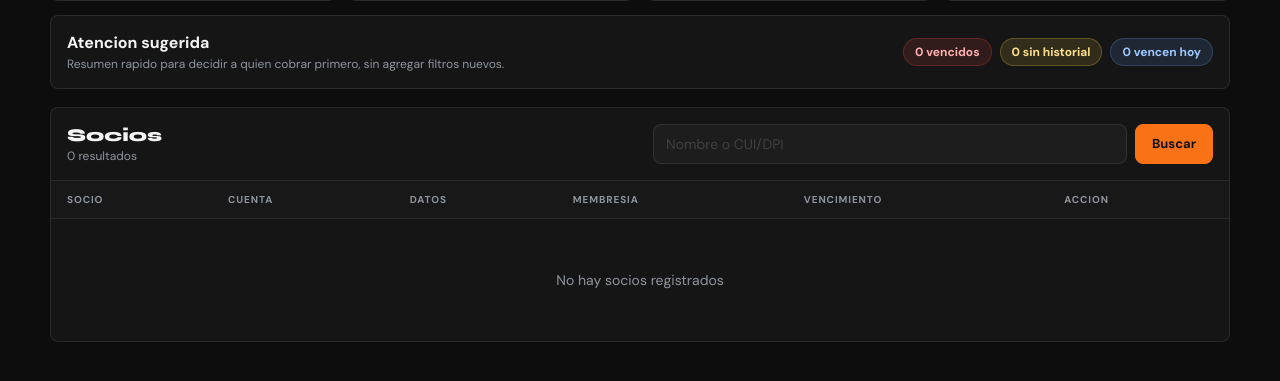
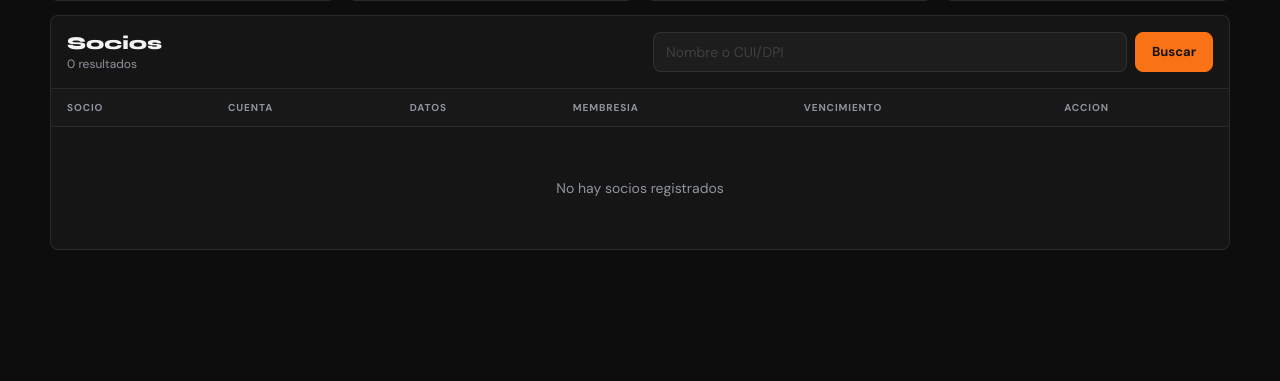
Before and after one commit to Marinho2977/BodyFlexGym, a Flask app: template gym_web/templates/empleado.html in a window 1280 px wide. Shown: the part 299-680 px from the top of the page. Run offline with Flask 3, Linux system fonts and the light colour scheme; the template is opened without the code that fills it, so the values that code supplies are empty.

Commit message:
Quitar atencion sugerida del panel empleado

```diff
--- a/gym_web/templates/empleado.html
+++ b/gym_web/templates/empleado.html
@@ -212,54 +212,6 @@
             font-size: 12px;
             margin-top: 8px;
         }
-
-        .attention {
-            background: var(--surface);
-            border: 1px solid var(--line);
-            border-radius: 8px;
-            padding: 16px;
-            display: flex;
-            align-items: center;
-            justify-content: space-between;
-            gap: 16px;
-            margin-bottom: 18px;
-        }
-
-        .attention-title {
-            font-weight: 800;
-            color: var(--text);
-            margin-bottom: 3px;
-        }
-
-        .attention-sub {
-            color: var(--muted);
-            font-size: 12px;
-        }
-
-        .attention-chips {
-            display: flex;
-            gap: 8px;
-            flex-wrap: wrap;
-            justify-content: flex-end;
-        }
-
-        .info-chip {
-            min-height: 28px;
-            padding: 0 11px;
-            border-radius: 999px;
-            display: inline-flex;
-            align-items: center;
-            font-size: 12px;
-            font-weight: 800;
-            white-space: nowrap;
-            background: rgba(143,148,156,0.12);
-            border: 1px solid rgba(143,148,156,0.2);
-            color: #cbd0d6;
-        }
-
-        .info-chip.red { background: var(--red-soft); border-color: rgba(239,68,68,0.25); color: #ffb0b0; }
-        .info-chip.yellow { background: var(--yellow-soft); border-color: rgba(247,201,72,0.25); color: #ffe08a; }
-        .info-chip.blue { background: rgba(96,165,250,0.13); border-color: rgba(96,165,250,0.24); color: #9cc8ff; }
 
         .panel {
             background: var(--surface);
@@ -591,8 +543,7 @@
 
         @media (max-width: 980px) {
             .stats-row { grid-template-columns: repeat(2, minmax(0, 1fr)); }
-            .page-head, .attention, .panel-toolbar { align-items: stretch; flex-direction: column; }
-            .attention-chips { justify-content: flex-start; }
+            .page-head, .panel-toolbar { align-items: stretch; flex-direction: column; }
             .search-bar { max-width: none; }
         }
 
@@ -642,7 +593,6 @@
     {% set al_dia_count = con_pago | selectattr("ultimo_vencimiento", "ge", fecha_hoy) | list | length %}
     {% set vencidos_count = con_pago | selectattr("ultimo_vencimiento", "lt", fecha_hoy) | list | length %}
     {% set sin_pago_count = total - (con_pago | length) %}
-    {% set vencen_hoy_count = con_pago | selectattr("ultimo_vencimiento", "equalto", fecha_hoy) | list | length %}
 
     <section class="stats-row">
         <div class="stat-card">
@@ -664,18 +614,6 @@
             <div class="stat-label">Sin historial</div>
             <div class="stat-value">{{ sin_pago_count }}</div>
             <div class="stat-foot">sin pagos registrados</div>
-        </div>
-    </section>
-
-    <section class="attention">
-        <div>
-            <div class="attention-title">Atencion sugerida</div>
-            <div class="attention-sub">Resumen rapido para decidir a quien cobrar primero, sin agregar filtros nuevos.</div>
-        </div>
-        <div class="attention-chips">
-            <span class="info-chip red">{{ vencidos_count }} vencidos</span>
-            <span class="info-chip yellow">{{ sin_pago_count }} sin historial</span>
-            <span class="info-chip blue">{{ vencen_hoy_count }} vencen hoy</span>
         </div>
     </section>
 
```
